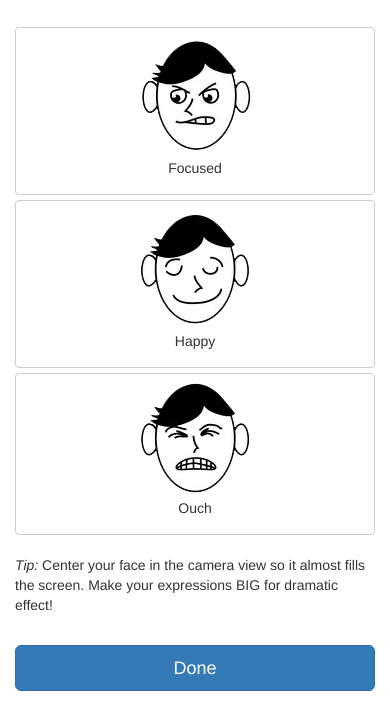
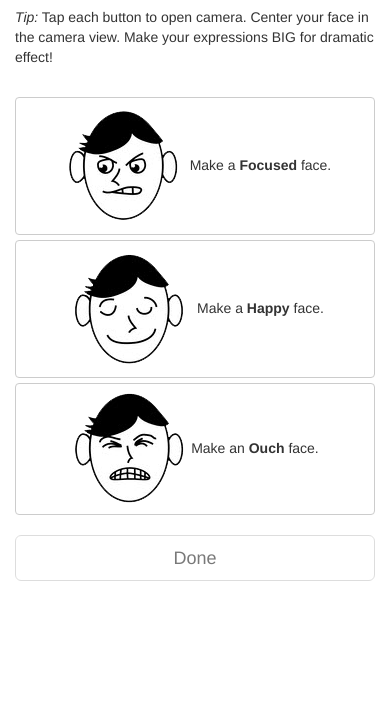
Before and after one commit to scimusmn/mobile-face-upload, a website: page mobile.html in a window 390 px wide. Shown: the part 149-860 px from the top of the page. Drawn offline with nearby package versions, Linux system fonts and the light colour scheme; no server answers.

Commit message:
Improved feedback in mobile screen

```diff
--- a/mobile.html
+++ b/mobile.html
@@ -26,29 +26,29 @@
 
                 <h1>Face Upload</h1>
                 <h2>Take three selfies with different expressions.</h2>
+                <p><em>Tip:</em> Tap each button to open camera. Center your face in the camera view. Make your expressions BIG for dramatic effect!</p>
                 <br/>
 
                 <a href="#" id='faceBtn_focused' class="btn-block btn btn-default">
                     <img src='img/expression_focused.png'>
-                    <p>Focused</p>
+                    <span>Make a <strong>Focused</strong> face.</span>
                 </a>
 
                 <a href="#" id='faceBtn_happy' class="btn-block btn btn-default">
                     <img src='img/expression_happy.png'>
-                    <p>Happy</p>
+                    <span>Make a <strong>Happy</strong> face.</span>
                 </a>
 
                 <a href="#" id='faceBtn_ouch' class="btn-block btn btn-default">
                     <img src='img/expression_ouch.png'>
-                    <p>Ouch</p>
+                    <span>Make an <strong>Ouch</strong> face.</span>
                 </a>
 
                 <br/>
-                <p><em>Tip:</em> Center your face in the camera view so it almost fills the screen. Make your expressions BIG for dramatic effect!</p>
-                <br/>
-                <a id="btnDone" href="#" class="btn-block btn btn-lg btn-primary">
+                <a id="btnDone" href="#" class="disabled btn-block btn btn-lg btn-default">
                     Done
                 </a>
+                <br/>
 
             </section>
             <br/>
--- a/public/js/faceInput.js
+++ b/public/js/faceInput.js
@@ -19,6 +19,7 @@ var FaceInput = function(_id, _options) {
   // Set options and defaults
   if (typeof _options === 'undefined') _options = {};
 
+  // TODO - Wire in these options and any others that would be useful....
   this.maxWidth = _options.maxWidth || 300;
   this.maxHeight = _options.maxHeight || 300;
   this.extendColors = _options.extendColors || true;
@@ -26,13 +27,17 @@ var FaceInput = function(_id, _options) {
   this.id = _id;
   this.inputId = _id + '_faceInput';
 
+  this.triggerDiv = $('#' + _id);
+
+  this.onSuccess = function(data) {};
+
   // Add a hidden file input corresponding withe the button based in
   $('body').append('<input id="' + this.inputId + '" type="file" accept="image/*" capture="camera" style="display:none;">');
   var hiddenInput = $('#' + this.inputId);
 
   // Fake click on hidden file input when
   // surrogate button is clicked.
-  $('#' + _id).click(function() {
+  $(this.triggerDiv).click(function() {
     $(hiddenInput).click();
   });
 
@@ -277,6 +282,8 @@ var FaceInput = function(_id, _options) {
     // Expose img string for acquisition
     _this.base64Img = base64Img;
 
+    _this.onSuccess(cnv);
+
   }
 
   // Kick things off...
--- a/public/js/mobile.js
+++ b/public/js/mobile.js
@@ -7,6 +7,23 @@ $(document).ready(function() {
   var faceInputFocused = new FaceInput('faceBtn_focused');
   var faceInputHappy = new FaceInput('faceBtn_happy');
   var faceInputOuch = new FaceInput('faceBtn_ouch');
+
+  faceInputFocused.onSuccess = onFaceInputSuccess;
+  faceInputHappy.onSuccess = onFaceInputSuccess;
+  faceInputOuch.onSuccess = onFaceInputSuccess;
+
+  function onFaceInputSuccess(canvas) {
+
+    $(this.triggerDiv).addClass('btn-success');
+
+    // $('#faceBtn_focused').prepend(canvas);
+
+    if ($('.btn-block.btn-success').length >= 3) {
+      // Enable done button
+      $('#btnDone').removeClass('disabled').addClass('active');
+    }
+
+  }
 
   // When 'done' button is clicked,
   // gather the all processed
```
